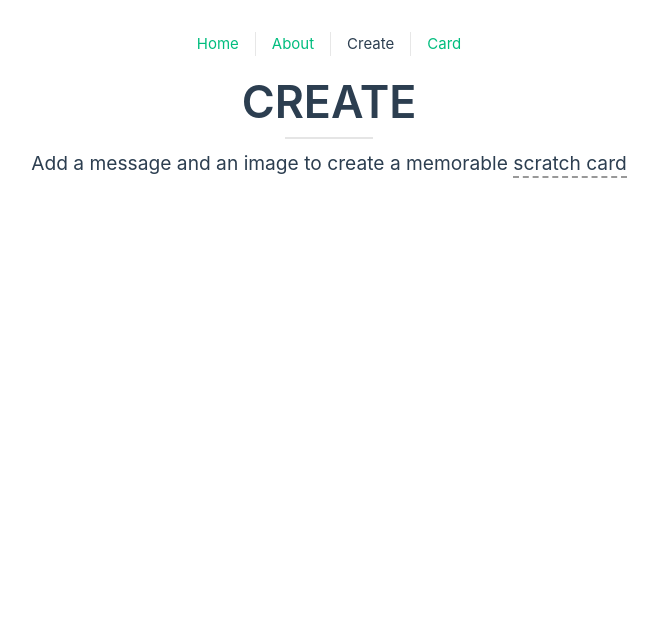
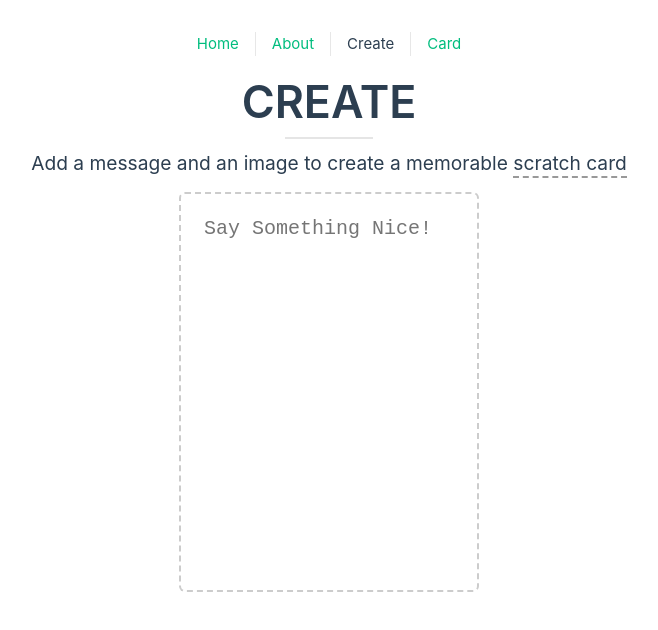
Before and after one commit to RitinDev/scratch, a Vue app: page /create in a window 1280 px wide. Shown: the top 630 px of the page, without its empty margins (311-969 px from the left). Built offline with nearby package versions, Linux system fonts and the light colour scheme.

Commit message:
feat: styling changes for scratch card + basic card maker with a styled `<textarea>`

```diff
--- /dev/null
+++ b/src/components/MakeCard.vue
@@ -0,0 +1,58 @@
+<template>
+    <div class="card">
+        <textarea v-model="ScratchCardText" @input="updateText" placeholder="Say Something Nice!" />
+    </div>
+    <p v-if="submittedText">Submitted Info: {{ submittedText }}</p>
+</template>
+
+<script>
+import { ref } from 'vue';
+
+export default {
+    name: 'MakeCard',
+    setup() {
+        const ScratchCardText = ref('');
+        const submittedText = ref('');
+
+        const updateText = () => {
+            submittedText.value = ScratchCardText.value;
+        };
+
+        return {
+            ScratchCardText,
+            submittedText,
+            updateText
+        };
+    }
+};
+</script>
+
+<style scoped>
+body {
+    justify-content: center;
+    align-items: center;
+}
+
+.card {
+    position: relative;
+    width: 300px;
+    height: 400px;
+    overflow: hidden;
+    border: 2px dashed #ccc;
+    border-radius: 6px;
+    padding: 1em;
+}
+
+textarea {
+    width: 100%;
+    height: 100%;
+    resize: none;
+
+    font-size: x-large;
+
+    padding: 8px;
+
+    border: none;
+    border-radius: 4px;
+}
+</style>
--- a/src/components/ScratchCard.vue
+++ b/src/components/ScratchCard.vue
@@ -91,11 +91,8 @@ export default {
 
 <style scoped>
 body {
-    display: flex;
     justify-content: center;
     align-items: center;
-    height: 100vh;
-    background-color: #f0f0f0;
 }
 
 .scratch-card {
@@ -104,6 +101,7 @@ body {
     height: 400px;
     overflow: hidden;
     border-radius: 6px;
+    box-shadow: rgba(255, 255, 255, 0.1) 0px 1px 1px 0px inset, rgba(50, 50, 93, 0.25) 0px 50px 100px -20px, rgba(0, 0, 0, 0.3) 0px 30px 60px -30px;
 }
 
 .hidden-image {
--- a/src/views/CreateView.vue
+++ b/src/views/CreateView.vue
@@ -1,9 +1,11 @@
 <script setup>
+import MakeCard from '../components/MakeCard.vue'
 </script>
 
 <template>
         <h1>Create</h1>
         <h3>Add a message and an image to create a memorable <span class="underlined-text">scratch card</span></h3>
+        <MakeCard />
 </template>
 
 <style scoped>
```
